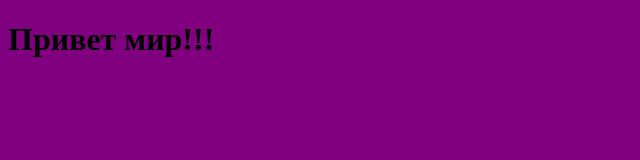
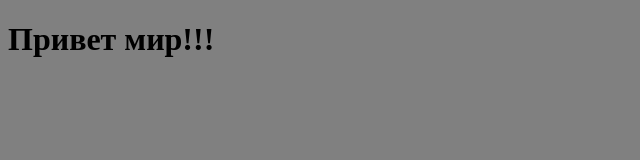
Before and after one commit to Evgeny2808/flj-github, a plain HTML site: page index.html in a window 1280 px wide. Shown: the whole page, without its empty margins (0-640 px from the left). Drawn offline with Linux system fonts and the light colour scheme.

Commit message:
Изменили фон

```diff
--- a/style.css
+++ b/style.css
@@ -1,3 +1,3 @@
 body{
-    background: purple;
+    background: gray;
 }
```
